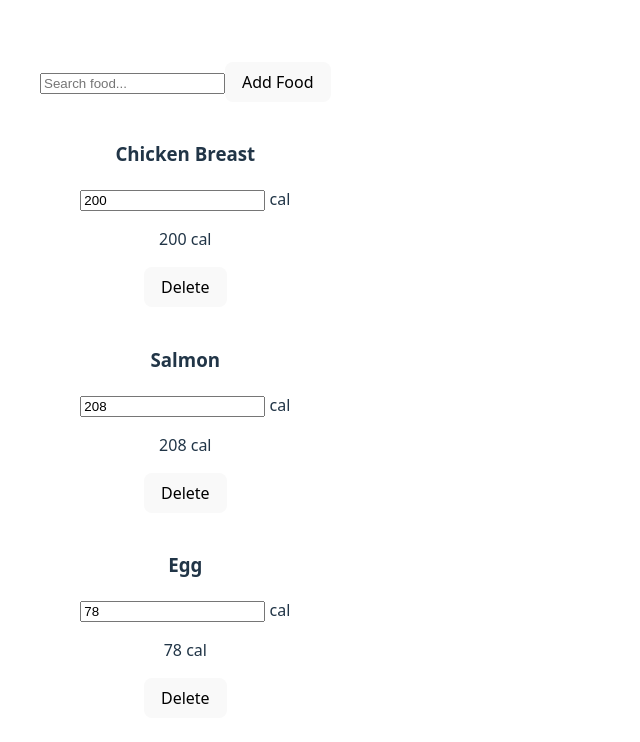
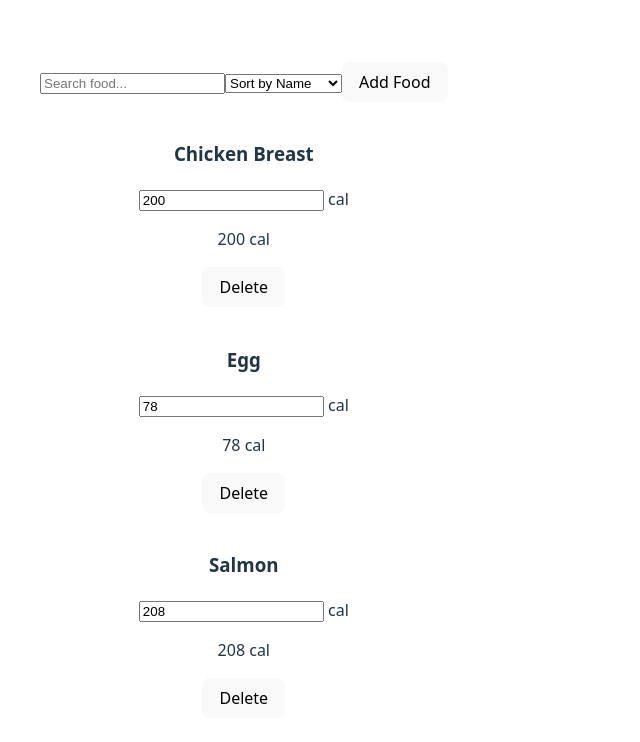
Before and after one commit to tranthituongvy/fitfuel, a React (Vite) app: page / in a window 1280 px wide. Shown: the top 742 px of the page, without its empty margins (0-640 px from the left). Built offline with nearby package versions, Linux system fonts and the light colour scheme.

Commit message:
Day 13 - sort for Food

```diff
--- a/src/pages/Home.jsx
+++ b/src/pages/Home.jsx
@@ -5,10 +5,23 @@ import FoodCard from "../components/FoodCard";
 function Home() {
    const { foods, addFood, increaseCalories, deleteFood, updateCalories } = useContext(FoodContext);
    const [search, setSearch] = useState("");
+   const [sortType, setSortType] = useState("name");
 
    const filteredFoods = foods.filter(food =>
     food.name.toLowerCase().includes(search.trim().toLowerCase())
-  );
+   )
+
+   const sortedFoods = [ ...filteredFoods ].sort((a, b) => {
+    if(sortType === "name") {
+      return a.name.localeCompare(b.name);
+    }
+
+    if(sortType === "calories") {
+      return a.calories - b.calories;
+    }
+
+    return 0;
+   })
 
    return (
     <div className="home-container">
@@ -19,9 +32,17 @@ function Home() {
         onChange={(e) => setSearch(e.target.value)}
       />
 
+      <select
+        value={sortType}
+        onChange={(e) => setSortType(e.target.value)}
+      >
+        <option value="name">Sort by Name</option>
+        <option value="calories">Sort by Calories</option>
+      </select>
+
       <button onClick={addFood}>Add Food</button>
 
-      {filteredFoods.map(food => (
+      {sortedFoods.map(food => (
         <FoodCard
           key={food.id}
           food={food}
```
